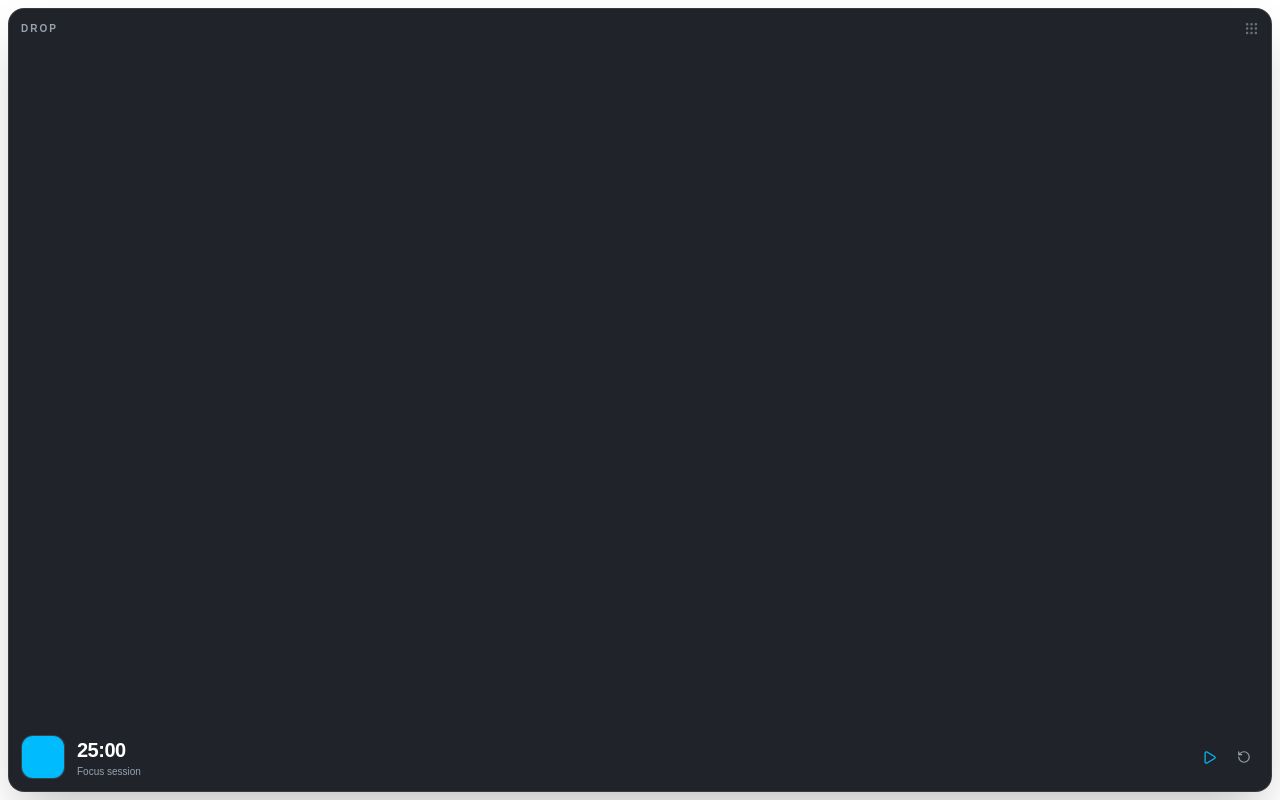
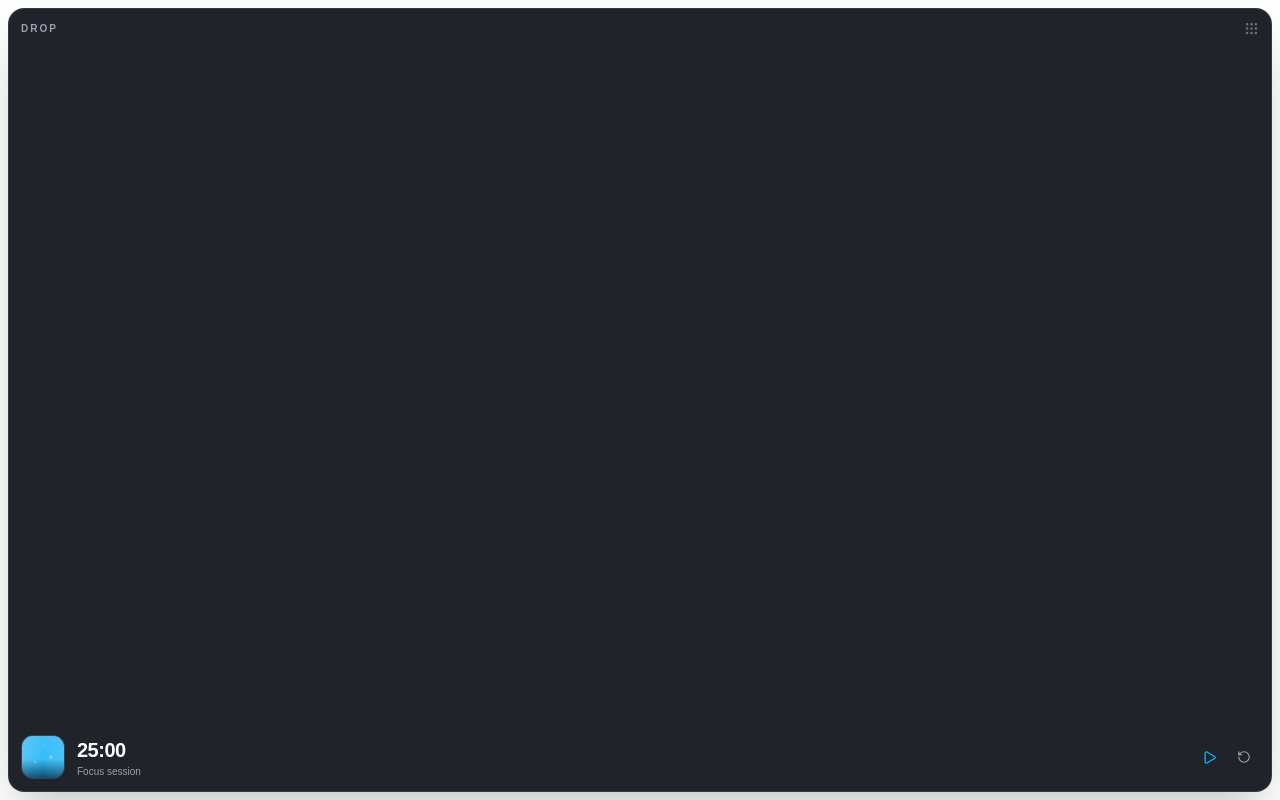
Before and after one commit to Rajat-web-server/drop, a React (Vite) app: page / in a window 1280 px wide. Built offline with nearby package versions, Linux system fonts and the light colour scheme.

Commit message:
feat: add water flowing animation

```diff
--- a/src/App.tsx
+++ b/src/App.tsx
@@ -1,9 +1,10 @@
 import { useTimer } from "./hooks/useTimer";
 import { Play, Pause, RotateCcw, Grip } from "lucide-react";
 import { getCurrentWindow } from "@tauri-apps/api/window";
+import { WaterAnimation } from "./components/floating/WaterAnimation";
 
 function App() {
-  const { status, progress, formattedTime, start, pause, reset } = useTimer();
+  const { status, progress, formattedTime, start, pause, reset, remainingMs } = useTimer();
 
   return (
     <main className="h-full w-full bg-transparent p-2">
@@ -25,14 +26,7 @@ function App() {
         {/* Timer */}
         <div className="flex items-center gap-3">
           {/* Water placeholder */}
-          <div className="relative h-11 w-11 shrink-0 overflow-hidden rounded-xl border border-white/10 bg-[#252d36]">
-            <div
-              className="absolute bottom-0 left-0 w-full bg-sky-400 transition-all duration-300"
-              style={{
-                height: `${progress * 100}%`,
-              }}
-            />
-          </div>
+          <WaterAnimation progress={progress} remainingMs={remainingMs} />
 
           <div className="min-w-0 flex-1">
             <h1 className="text-xl font-semibold tracking-tight tabular-nums text-white">
--- a/src/components/floating/WaterAnimation.tsx
+++ b/src/components/floating/WaterAnimation.tsx
@@ -0,0 +1,110 @@
+
+import { motion } from "motion/react";
+
+interface WaterAnimationProps {
+  progress: number;
+  remainingMs: number;
+}
+
+export function WaterAnimation({
+  progress,
+  remainingMs,
+}: WaterAnimationProps) {
+  const waterColor =
+    remainingMs <= 60_000
+      ? "#ef4444"
+      : remainingMs <= 300_000
+        ? "#f59e0b"
+        : "#38bdf8";
+
+  const waterHeight = Math.max(0, Math.min(1, progress)) * 100;
+
+  return (
+    <div className="relative h-11 w-11 shrink-0 overflow-hidden rounded-xl border border-white/10 bg-[#252d36]">
+
+      {/* Liquid body */}
+      <motion.div
+        className="absolute bottom-0 left-0 w-full"
+        animate={{ height: `${waterHeight}%` }}
+        transition={{
+          duration: 1,
+          ease: [0.22, 1, 0.36, 1],
+        }}
+        style={{
+          background: `linear-gradient(to bottom, ${waterColor} 0%, ${waterColor} 55%, #0c4a6e 100%)`,
+        }}
+      >
+
+        {/* Back wave */}
+        <motion.div
+          className="absolute -top-[5px] left-0 w-[200%]"
+          animate={{ x: ["0%", "-50%"] }}
+          transition={{
+            duration: 5,
+            repeat: Infinity,
+            ease: "linear",
+          }}
+        >
+          <svg viewBox="0 0 200 14" className="block w-full">
+            <path
+              d="M0 7 C25 0 25 0 50 7 S75 14 100 7 S125 0 150 7 S175 14 200 7 V14 H0 Z"
+              fill={waterColor}
+              opacity="0.4"
+            />
+          </svg>
+        </motion.div>
+
+        {/* Front wave */}
+        <motion.div
+          className="absolute -top-[4px] left-0 w-[200%]"
+          animate={{ x: ["-50%", "0%"] }}
+          transition={{
+            duration: 3,
+            repeat: Infinity,
+            ease: "linear",
+          }}
+        >
+          <svg viewBox="0 0 200 14" className="block w-full">
+            <path
+              d="M0 7 C25 14 25 14 50 7 S75 0 100 7 S125 14 150 7 S175 0 200 7 V14 H0 Z"
+              fill={waterColor}
+              opacity="0.85"
+            />
+          </svg>
+        </motion.div>
+
+        {/* Floating bubbles */}
+        {[
+          { left: "25%", delay: 0, duration: 2.5 },
+          { left: "65%", delay: 1, duration: 3 },
+          { left: "45%", delay: 0.5, duration: 2 },
+        ].map((bubble, index) => (
+          <motion.span
+            key={index}
+            className="absolute bottom-1 block h-1 w-1 rounded-full bg-white/50"
+            style={{ left: bubble.left }}
+            animate={{
+              y: [0, -18, -30],
+              opacity: [0, 0.7, 0],
+              scale: [0.6, 1, 0.5],
+            }}
+            transition={{
+              duration: bubble.duration,
+              delay: bubble.delay,
+              repeat: Infinity,
+              ease: "easeOut",
+            }}
+          />
+        ))}
+
+        {/* Light reflection */}
+        <div className="pointer-events-none absolute inset-0 bg-gradient-to-r from-white/10 via-transparent to-white/10" />
+
+      </motion.div>
+
+      {/* Glass reflection */}
+      <div className="pointer-events-none absolute inset-0 rounded-xl bg-gradient-to-br from-white/10 via-transparent to-transparent" />
+
+    </div>
+  );
+}
```
